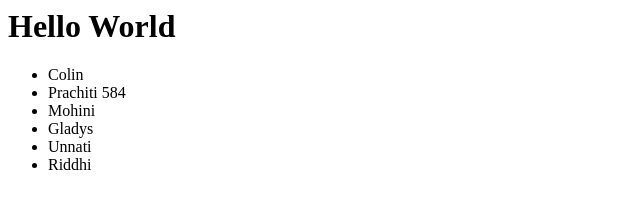
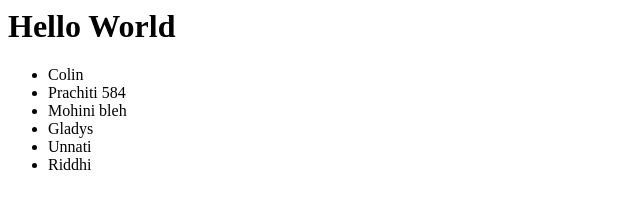
Before and after one commit to MOHINI-GAUTAM/Abadha-practice, a plain HTML site: page index.html in a window 1280 px wide. Shown: the full height of the page, 0-640 px from the left. Drawn offline with Linux system fonts and the light colour scheme.

Commit message:
added text

```diff
--- a/index.html
+++ b/index.html
@@ -2,7 +2,7 @@
 <ul>
     <li>Colin</li>
     <li>Prachiti 584</li>
-    <li>Mohini</li>
+    <li>Mohini bleh</li>
     <li>Gladys</li>
     <li>Unnati</li>
     <li>Riddhi</li>
```
